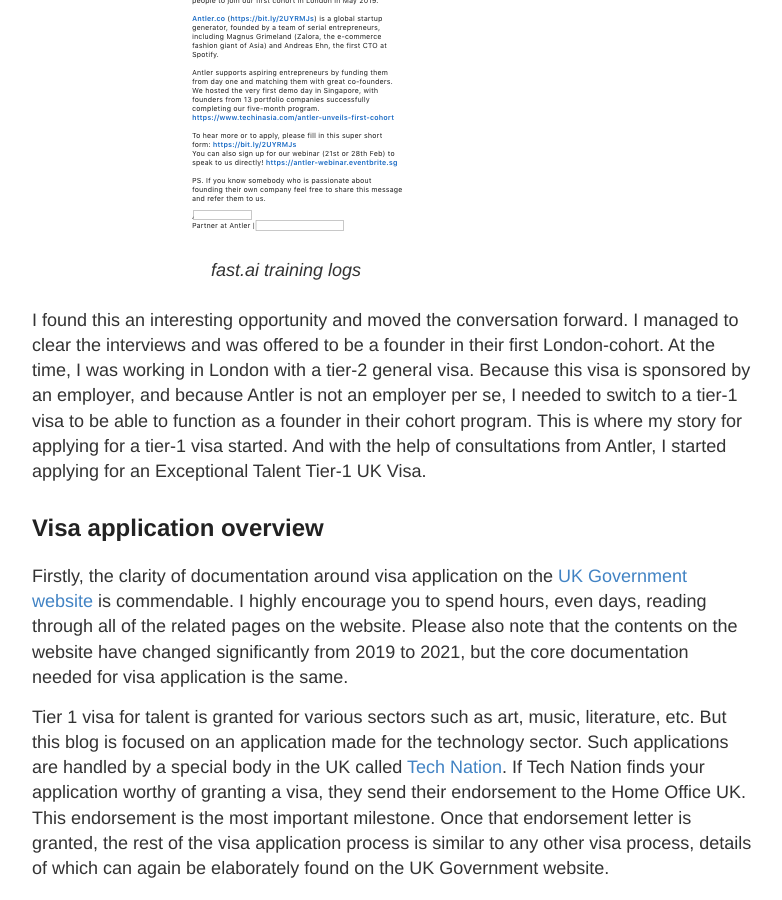
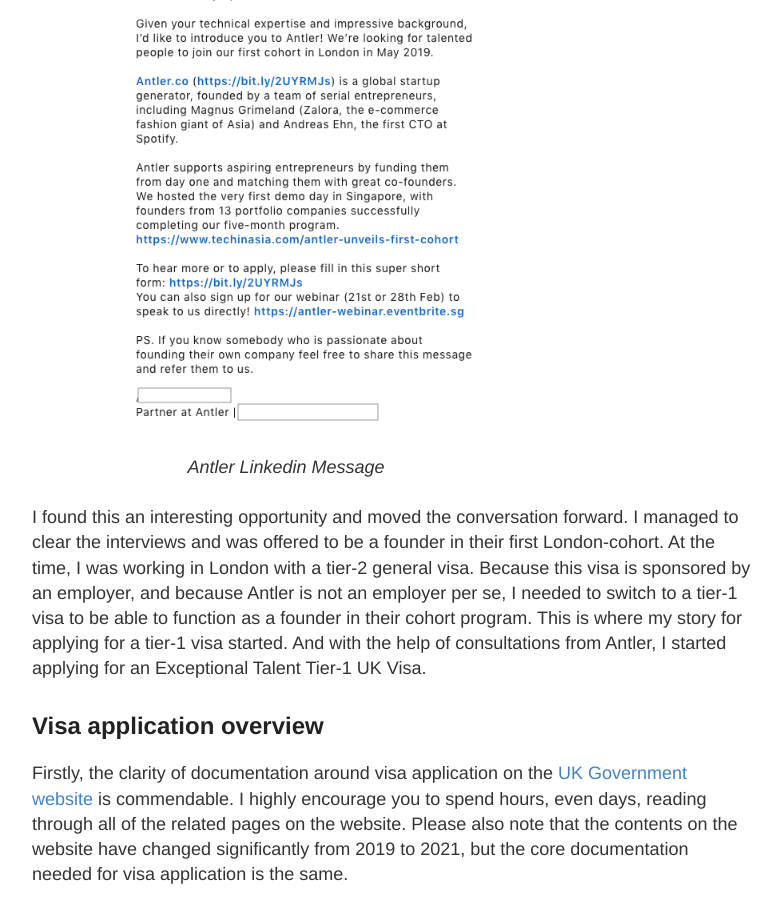
Before and after one commit to datashines/datashines.github.io, a Jekyll site: the page built from _posts/2021-02-21-How-I-received-my-Tier-1-Exceptional-Talent-UK-visa.md, in a window 1280 px wide and 900 px high, scrolled down 847 px. Shown: the whole window, without its empty margins (248-1030 px from the left). Built offline with Jekyll 4.4.1, drawn with Linux system fonts in a browser that asks for light colours; comment, search, counter and statistics services are not loaded.

Commit message:
tier-1 visa blog post 5

```diff
--- a/_posts/2021-02-21-How-I-received-my-Tier-1-Exceptional-Talent-UK-visa.md
+++ b/_posts/2021-02-21-How-I-received-my-Tier-1-Exceptional-Talent-UK-visa.md
@@ -21,9 +21,9 @@
 
 <figure>
 <p style="text-align:center">
-  <img src="{{site.url}}/data/2021-02-21-How-I-received-my-Tier-1-Exceptional-Talent-UK-visa/antler_linkedin.png" alt="Antler Linkedin" width="50%"/>
+  <img src="{{site.url}}/data/2021-02-21-How-I-received-my-Tier-1-Exceptional-Talent-UK-visa/antler_linkedin.png" alt="Antler Linkedin" width="80%"/>
   </p>
-  <figcaption><i>fast.ai training logs</i></figcaption>
+  <figcaption><i>Antler Linkedin Message</i></figcaption>
 </figure>
 
 I found this an interesting opportunity and moved the conversation forward. I managed to clear the interviews and was offered to be a founder in their first London-cohort.
```
